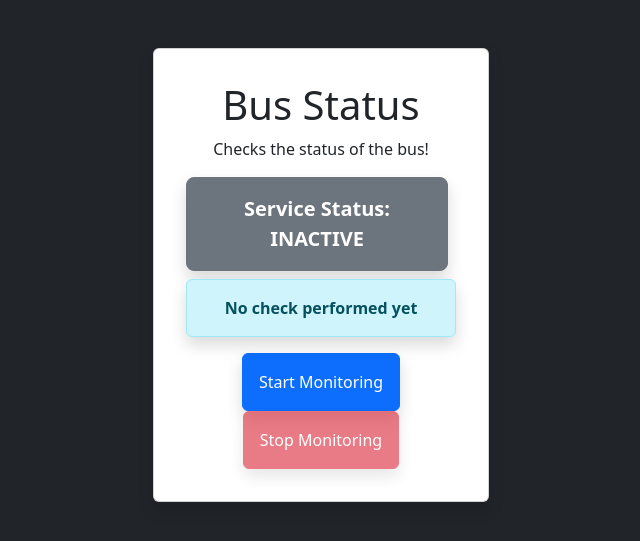
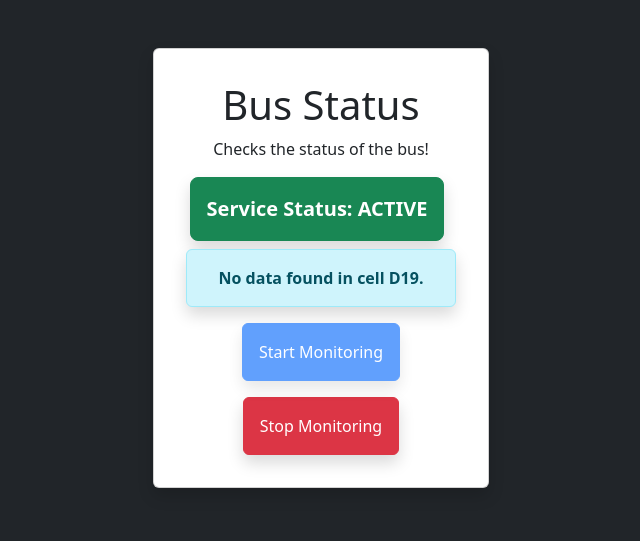
Before and after one commit to joescars/gsheet-notify, a Flask app: page / in a window 1280 px wide. Shown: the top 541 px of the page, without its empty margins (319-959 px from the left). Run offline with Flask 3, Linux system fonts and the light colour scheme.

Commit message:
Update index.html

```diff
--- a/templates/index.html
+++ b/templates/index.html
@@ -25,7 +25,7 @@
             <div class="row">
                 <div class="col-sm">
                     <form action="/start" method="post">
-                        <button type="submit" class="btn btn-primary shadow p-3" {{ "disabled" if is_active else "" }}>
+                        <button type="submit" class="btn btn-primary shadow p-3 mb-3" {{ "disabled" if is_active else "" }}>
                             Start Monitoring
                         </button>
                     </form>
```
